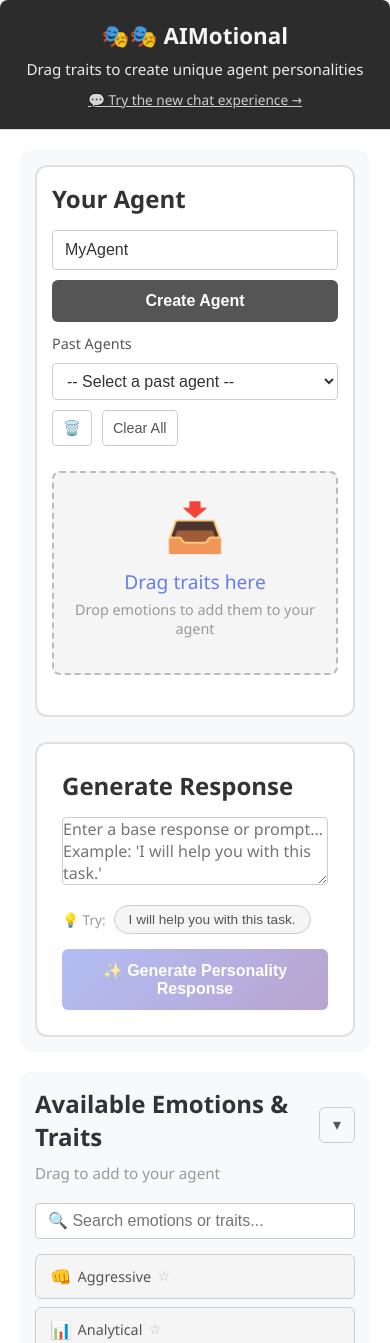
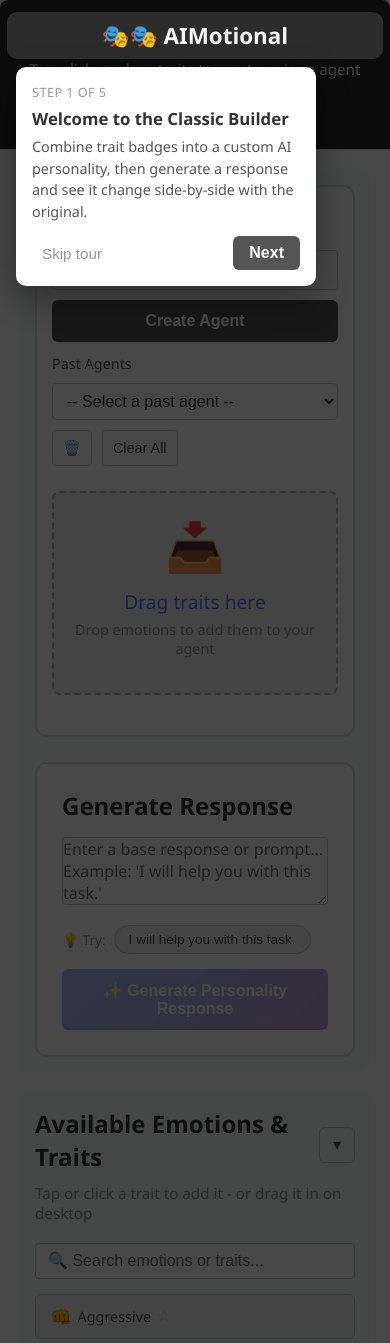
Before and after one commit to iowanpalmcode/finetuna1, a Flask app: page /classic in a window 390 px wide. Shown: the top 1343 px of the page. Run offline with Flask 3, Linux system fonts and the light colour scheme; data that the repository does not hold is empty; some libraries are stand-ins or nearby versions.

Commit message:
Made mobile UI more intuitive + added a chance for raw responses to appear now. Will probably be a different page for analaytics sooner or later.

```diff
--- a/project/static/classic.js
+++ b/project/static/classic.js
@@ -3,6 +3,13 @@
 let availableTraits = [];
 let draggedTrait = null;
 let favoriteTraits = new Set(); // session-only, cleared on reload
+
+// Touch/coarse-pointer devices can't do HTML5 drag-and-drop, and leaving
+// draggable=true on those elements is known to make WebKit/Blink fight the
+// browser's own touch-scroll gesture whenever a scroll happens to start on
+// top of a trait badge. Tap-to-add (below) is the only interaction touch
+// devices need, so drag is simply not wired up for them.
+const isTouchDevice = window.matchMedia('(pointer: coarse)').matches || 'ontouchstart' in window;
 
 // Rotating example prompts shown above the prompt textarea
 const PROMPT_SUGGESTIONS = [
@@ -24,6 +31,7 @@
     setupEventListeners();
     loadPastAgents();
     startPromptSuggestions();
+    maybeRunTour();
 });
 
 // Cycle through example prompts every 4 seconds; clicking one fills the textarea
@@ -78,6 +86,9 @@
             loadAgent(e.target.value);
         }
     });
+
+    document.getElementById('tourNextBtn').addEventListener('click', nextTourStep);
+    document.getElementById('tourSkipBtn').addEventListener('click', endTour);
 }
 
 // Filter the available traits list by name or description
@@ -174,13 +185,25 @@
     renderFavoritesBar();
 }
 
-// Build a single draggable trait badge, including its favorite star toggle
+// Build a single trait badge (draggable on desktop, tap-to-add on touch), including its favorite star toggle
 function createTraitBadge(trait) {
     const badge = document.createElement('div');
     badge.className = 'trait-badge';
-    badge.draggable = true;
     badge.dataset.name = trait.name.toLowerCase();
     badge.dataset.description = (trait.description || '').toLowerCase();
+
+    if (!isTouchDevice) {
+        badge.draggable = true;
+        badge.addEventListener('dragstart', (e) => {
+            draggedTrait = trait;
+            badge.classList.add('dragging');
+            e.dataTransfer.effectAllowed = 'copy';
+        });
+
+        badge.addEventListener('dragend', () => {
+            badge.classList.remove('dragging');
+        });
+    }
 
     const isFavorite = favoriteTraits.has(trait.name);
     badge.innerHTML = `
@@ -189,45 +212,46 @@
         <button type="button" class="trait-favorite-btn ${isFavorite ? 'active' : ''}" title="${isFavorite ? 'Remove from favorites' : 'Add to favorites'}">${isFavorite ? '★' : '☆'}</button>
     `;
 
-    badge.addEventListener('dragstart', (e) => {
-        draggedTrait = trait;
-        badge.classList.add('dragging');
-        e.dataTransfer.effectAllowed = 'copy';
+    // A single tap/click adds the trait directly - this is the only way to add a
+    // trait on touch devices (no drag), and is also just a quicker path on desktop.
+    // On touch, this is driven off 'touchend' rather than 'click' so a tap can be
+    // told apart from a scroll: a scroll also fires 'touchend' on whatever element
+    // is under the finger when it lifts, so a real tap is only one where the touch
+    // barely moved and didn't linger. preventDefault() on a genuine tap stops the
+    // synthetic 'click' Android/iOS fire afterward, which would otherwise add the
+    // trait a second time.
+    let touchStartX = 0;
+    let touchStartY = 0;
+    let touchStartTime = 0;
+    const TAP_MOVE_THRESHOLD = 10; // px
+    const TAP_TIME_THRESHOLD = 500; // ms
+
+    badge.addEventListener('touchstart', (e) => {
+        const touch = e.touches[0];
+        touchStartX = touch.clientX;
+        touchStartY = touch.clientY;
+        touchStartTime = Date.now();
+    }, { passive: true });
+
+    badge.addEventListener('touchend', (e) => {
+        if (e.target.closest('.trait-favorite-btn')) return;
+
+        const touch = e.changedTouches[0];
+        const movedX = Math.abs(touch.clientX - touchStartX);
+        const movedY = Math.abs(touch.clientY - touchStartY);
+        const elapsed = Date.now() - touchStartTime;
+        if (movedX > TAP_MOVE_THRESHOLD || movedY > TAP_MOVE_THRESHOLD || elapsed > TAP_TIME_THRESHOLD) {
+            return; // was a scroll/long-press, not a tap
+        }
+
+        if (e.cancelable) e.preventDefault();
+        addTraitOnTap(trait);
     });
 
-    badge.addEventListener('dragend', () => {
-        badge.classList.remove('dragging');
+    badge.addEventListener('click', (e) => {
+        if (e.target.closest('.trait-favorite-btn')) return;
+        addTraitOnTap(trait);
     });
-
-    // Double-click/double-tap adds the trait directly, for touch devices where dragging is awkward.
-    // Mobile browsers don't reliably synthesize a native 'dblclick' from two taps, so double-taps are
-    // detected manually from the timing between taps instead. This is driven off 'touchend' rather
-    // than 'click' because most mobile browsers suppress the synthetic click that normally follows a
-    // touch if the tap happens shortly after the page was scrolled - and scrolling to find a trait
-    // before double-tapping it is exactly the common case here. touchend fires regardless, so we
-    // preventDefault() there to stop the (unreliable) ghost click, and keep the 'click' listener only
-    // as the desktop/mouse path.
-    let lastTapTime = 0;
-    const handleDoubleTap = (e) => {
-        if (e.target.closest('.trait-favorite-btn')) return;
-
-        const now = Date.now();
-        const isDoubleTap = now - lastTapTime < 400;
-        lastTapTime = now;
-
-        if (!isDoubleTap) return;
-        lastTapTime = 0;
-        if (e.cancelable) e.preventDefault();
-
-        if (!currentAgentId) {
-            showError('Please create an agent first');
-            return;
-        }
-        addTraitToAgent(trait.name);
-    };
-
-    badge.addEventListener('touchend', handleDoubleTap);
-    badge.addEventListener('click', handleDoubleTap);
 
     badge.querySelector('.trait-favorite-btn').addEventListener('click', (e) => {
         e.stopPropagation();
@@ -235,6 +259,14 @@
     });
 
     return badge;
+}
+
+function addTraitOnTap(trait) {
+    if (!currentAgentId) {
+        showError('Please create an agent first');
+        return;
+    }
+    addTraitToAgent(trait.name);
 }
 
 // Toggle a trait's favorite status and refresh the badges/favorites bar
@@ -643,3 +675,109 @@
         alert.remove();
     }, 3000);
 }
+
+// ----- First-run guided tour -----
+
+const TOUR_KEY = 'aimotional_classic_tour_done';
+
+const TOUR_STEPS = [
+    {
+        target: 'classicTitle',
+        title: 'Welcome to the Classic Builder',
+        body: 'Combine trait badges into a custom AI personality, then generate a response and see it change side-by-side with the original.'
+    },
+    {
+        target: 'createAgentBtn',
+        title: 'Create your agent',
+        body: "Give it a name and click Create Agent. You'll need one before you can add any traits."
+    },
+    {
+        target: 'traitsContainer',
+        title: 'Add emotions & traits',
+        body: 'Tap or click any trait below to add it to your agent instantly - one click is all it takes. On desktop you can also drag a trait into the box below instead.'
+    },
+    {
+        target: 'dropZone',
+        title: 'Fine-tune the mix',
+        body: 'Each trait you add appears here with a slider - use it to control how strongly that trait comes through, or remove a trait with the × next to it.'
+    },
+    {
+        target: 'generateBtn',
+        title: 'Generate a response',
+        body: "Type a prompt and click Generate to compare the original wording side-by-side with your agent's personality-shaped version."
+    }
+];
+
+let tourStepIndex = 0;
+
+function maybeRunTour() {
+    if (localStorage.getItem(TOUR_KEY)) return;
+    tourStepIndex = 0;
+    document.getElementById('tourOverlay').style.display = 'block';
+    showTourStep(0);
+    window.addEventListener('resize', repositionTourSpotlight);
+    window.addEventListener('scroll', repositionTourSpotlight, { passive: true });
+}
+
+function showTourStep(index) {
+    tourStepIndex = index;
+    const step = TOUR_STEPS[index];
+    const target = document.getElementById(step.target);
+
+    document.getElementById('tourStepCount').textContent = `Step ${index + 1} of ${TOUR_STEPS.length}`;
+    document.getElementById('tourTitle').textContent = step.title;
+    document.getElementById('tourBody').textContent = step.body;
+    document.getElementById('tourNextBtn').textContent = index === TOUR_STEPS.length - 1 ? 'Done' : 'Next';
+
+    if (target) {
+        target.scrollIntoView({ behavior: 'smooth', block: 'center' });
+    }
+    positionTourSpotlight(target);
+}
+
+function positionTourSpotlight(target) {
+    const spotlight = document.getElementById('tourSpotlight');
+    const tooltip = document.getElementById('tourTooltip');
+    if (!target) {
+        spotlight.style.display = 'none';
+        return;
+    }
+    spotlight.style.display = 'block';
+
+    const rect = target.getBoundingClientRect();
+    const pad = 8;
+    spotlight.style.top = `${rect.top - pad}px`;
+    spotlight.style.left = `${rect.left - pad}px`;
+    spotlight.style.width = `${rect.width + pad * 2}px`;
+    spotlight.style.height = `${rect.height + pad * 2}px`;
+
+    const tooltipWidth = 300;
+    const tooltipTop = rect.bottom + 16;
+    const wouldOverflowBottom = tooltipTop + 170 > window.innerHeight;
+
+    tooltip.style.left = `${Math.min(Math.max(rect.left, 16), window.innerWidth - tooltipWidth - 16)}px`;
+    tooltip.style.top = wouldOverflowBottom
+        ? `${Math.max(rect.top - 180, 16)}px`
+        : `${tooltipTop}px`;
+}
+
+function repositionTourSpotlight() {
+    const step = TOUR_STEPS[tourStepIndex];
+    if (!step) return;
+    positionTourSpotlight(document.getElementById(step.target));
+}
+
+function nextTourStep() {
+    if (tourStepIndex >= TOUR_STEPS.length - 1) {
+        endTour();
+        return;
+    }
+    showTourStep(tourStepIndex + 1);
+}
+
+function endTour() {
+    document.getElementById('tourOverlay').style.display = 'none';
+    window.removeEventListener('resize', repositionTourSpotlight);
+    window.removeEventListener('scroll', repositionTourSpotlight);
+    localStorage.setItem(TOUR_KEY, '1');
+}
--- a/project/templates/about.html
+++ b/project/templates/about.html
@@ -28,6 +28,12 @@
                 side-by-side comparison of the original text versus the "personality-modified"
                 version. It's built on a modular trait system where each trait is an independent,
                 swappable module rather than a single hardcoded behavior.</p>
+                <p>In the Main arena, most rounds pit two differently-trait-shaped replies against
+                each other, but on a random minority of rounds one side is left completely
+                trait-free as a plain baseline reply - so over time the
+                <a href="{{ url_for('analytics_page') }}">Analytics</a> page can show not just
+                which traits people prefer, but whether adding any personality at all tends to
+                beat a neutral response.</p>
 
                 <h2>About me</h2>
                 <p>Hi, I'm Felix — I built AIMotional as a hands-on project for experimenting with
--- a/project/templates/analytics.html
+++ b/project/templates/analytics.html
@@ -31,7 +31,7 @@
 
                 <div id="analyticsContent">
                     <div class="stat-tile-row" id="statTiles">
-                        {% for _ in range(4) %}
+                        {% for _ in range(5) %}
                         <div class="stat-tile skeleton-row">
                             <div class="skeleton-block skeleton-stat-value"></div>
                             <div class="skeleton-block skeleton-stat-label"></div>
--- a/project/templates/classic.html
+++ b/project/templates/classic.html
@@ -12,8 +12,8 @@
     <div class="container">
         <header class="header">
             <div class="header-content">
-                <h1>🎭🎭 AIMotional</h1>
-                <p>Drag traits to create unique agent personalities</p>
+                <h1 id="classicTitle">🎭🎭 AIMotional</h1>
+                <p>Tap, click, or drag traits to create unique agent personalities</p>
                 <p class="classic-nav"><a href="{{ url_for('index') }}">💬 Try the new chat experience →</a></p>
             </div>
         </header>
@@ -25,7 +25,7 @@
                     <h2>Available Emotions & Traits</h2>
                     <button type="button" id="toggleTraitsBtn" class="btn-collapse" title="Collapse">▾</button>
                 </div>
-                <p class="subtitle">Drag to add to your agent</p>
+                <p class="subtitle">Tap or click a trait to add it - or drag it in on desktop</p>
                 <input type="text" id="traitSearch" class="trait-search-input" placeholder="🔍 Search emotions or traits...">
                 <div id="favoritesBar" class="favorites-bar" style="display: none;"></div>
                 <div id="traitsContainer" class="traits-list">
@@ -124,10 +124,22 @@
                 <a href="{{ url_for('privacy') }}">Privacy Policy</a>
                 &nbsp;·&nbsp;
                 <a href="{{ url_for('traits_guide') }}">Traits Guide</a>
-                &nbsp;·&nbsp;
-                <a href="https://forms.gle/JfDQaJUi49z3igwcA" target="_blank" rel="noopener noreferrer">Research link</a>
             </p>
         </footer>
+    </div>
+
+    <!-- First-run guided tour -->
+    <div id="tourOverlay" class="tour-overlay" style="display: none;">
+        <div id="tourSpotlight" class="tour-spotlight"></div>
+        <div id="tourTooltip" class="tour-tooltip">
+            <p class="tour-step-count" id="tourStepCount"></p>
+            <h3 id="tourTitle"></h3>
+            <p id="tourBody"></p>
+            <div class="tour-actions">
+                <button type="button" id="tourSkipBtn" class="btn-text">Skip tour</button>
+                <button type="button" id="tourNextBtn" class="btn btn-primary">Next</button>
+            </div>
+        </div>
     </div>
 
     <script src="{{ url_for('static', filename='classic.js') }}"></script>
```
Also changed, not shown: project/analytics_store.py (+48 -0 lines), project/static/analytics.js (+15 -0 lines), project/static/style.css (+58 -0 lines), project/templates/privacy.html (+12 -1 lines), project/templates/terms.html (+11 -1 lines), project/ui_server.py (+28 -5 lines).
